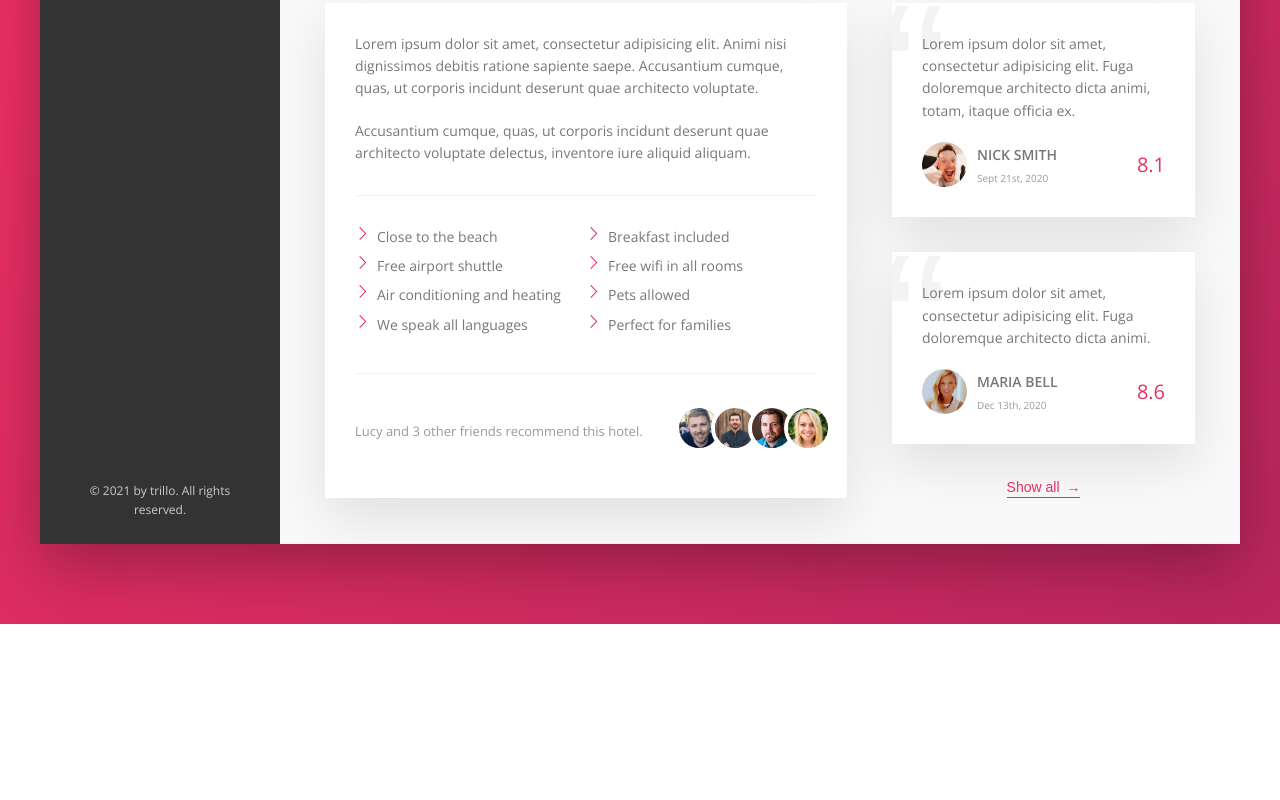
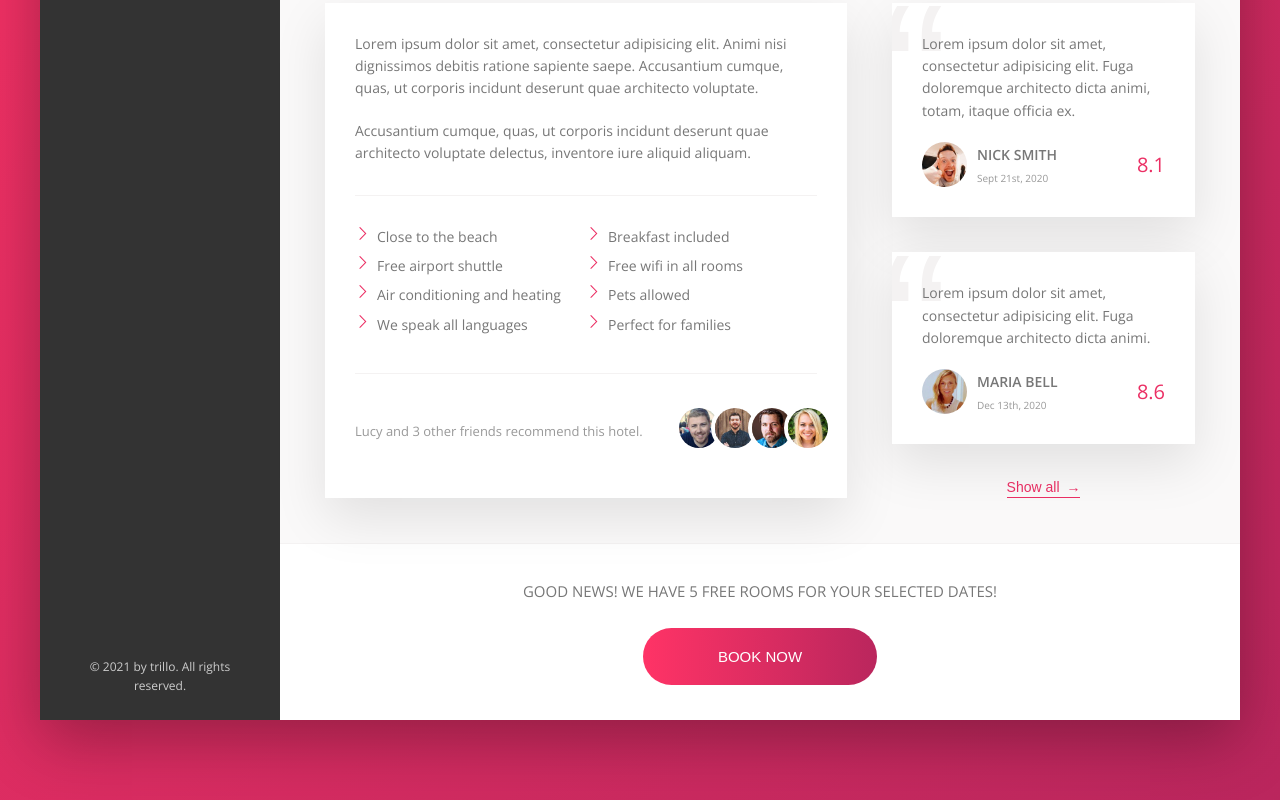
Before and after one commit to Dusan-Lex/Trillo, a website: page index.html in a window 1280 px wide. Shown: the part 635-1435 px from the top of the page. Before the commit the page ends 1259 px from the top, so only its background shows below. Drawn offline with nearby package versions, Linux system fonts and the light colour scheme; files that its build step writes are made by us from their sources.

Commit message:
Build the last section

```diff
--- a/index.html
+++ b/index.html
@@ -204,6 +204,16 @@
                     </div>
                 </div>
 
+                <div class="cta">
+                    <h2 class="cta__book-now">
+                        Good news! We have 5 free rooms for your selected dates!
+                    </h2>
+                    <button class="btn">
+                        <span class="btn__visible">Book now</span>
+                        <span class="btn__invisible">Only 5 rooms left</span>
+
+                    </button>
+                </div>
             </main>
         </div>
     </div>
--- a/sass/_components.scss
+++ b/sass/_components.scss
@@ -398,3 +398,68 @@
     z-index: 1;
   }
 }
+
+.cta {
+  padding: 3.5rem;
+  text-align: center;
+
+  &__book-now {
+    font-size: 1.5rem;
+    font-weight: 300;
+    text-transform: uppercase;
+    margin-bottom: 2.5rem;
+  }
+}
+
+.btn {
+  font-size: 1.5rem;
+  font-weight: 300;
+  border: none;
+  border-radius: 100px;
+  text-transform: uppercase;
+  background-image: linear-gradient(
+    to right,
+    var(--color-primary-light),
+    var(--color-primary-dark)
+  );
+  color: white;
+  position: relative;
+  overflow: hidden;
+  cursor: pointer;
+
+  &__visible {
+    display: inline-block;
+    padding: 2rem 7.5rem;
+    transition: all 0.2s;
+  }
+  &__invisible {
+    display: inline-block;
+    position: absolute;
+    height: 100%;
+    width: 100%;
+    left: 0;
+    top: -100%;
+    padding: 2rem 0rem;
+    transition: all 0.2s;
+  }
+
+  &:hover {
+    background-image: linear-gradient(
+      to left,
+      var(--color-primary-light),
+      var(--color-primary-dark)
+    );
+  }
+
+  &:hover &__visible {
+    transform: translateY(100%);
+  }
+  &:hover &__invisible {
+    top: 0;
+  }
+
+  &:focus {
+    outline: none;
+    animation: puls 1s infinite;
+  }
+}
```
